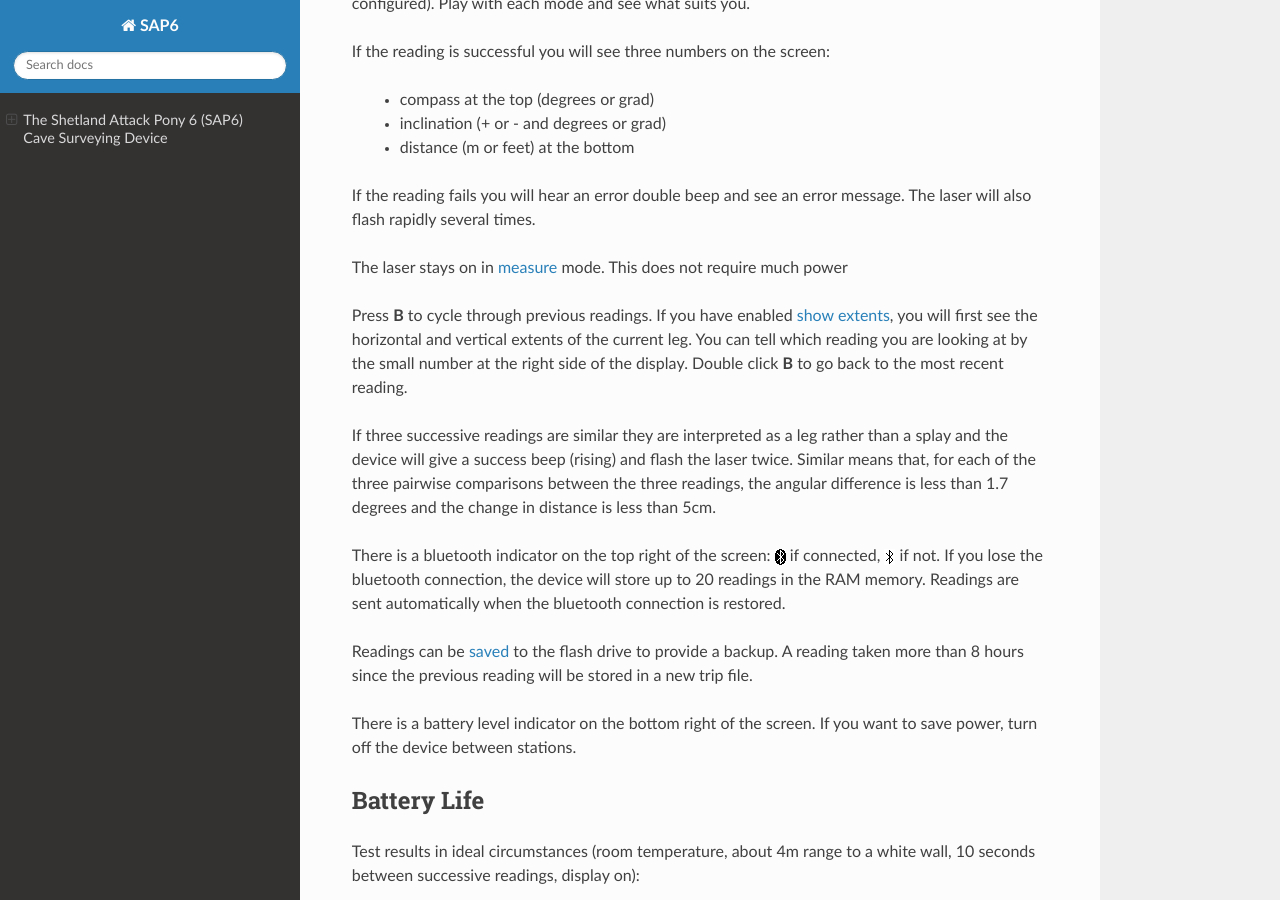
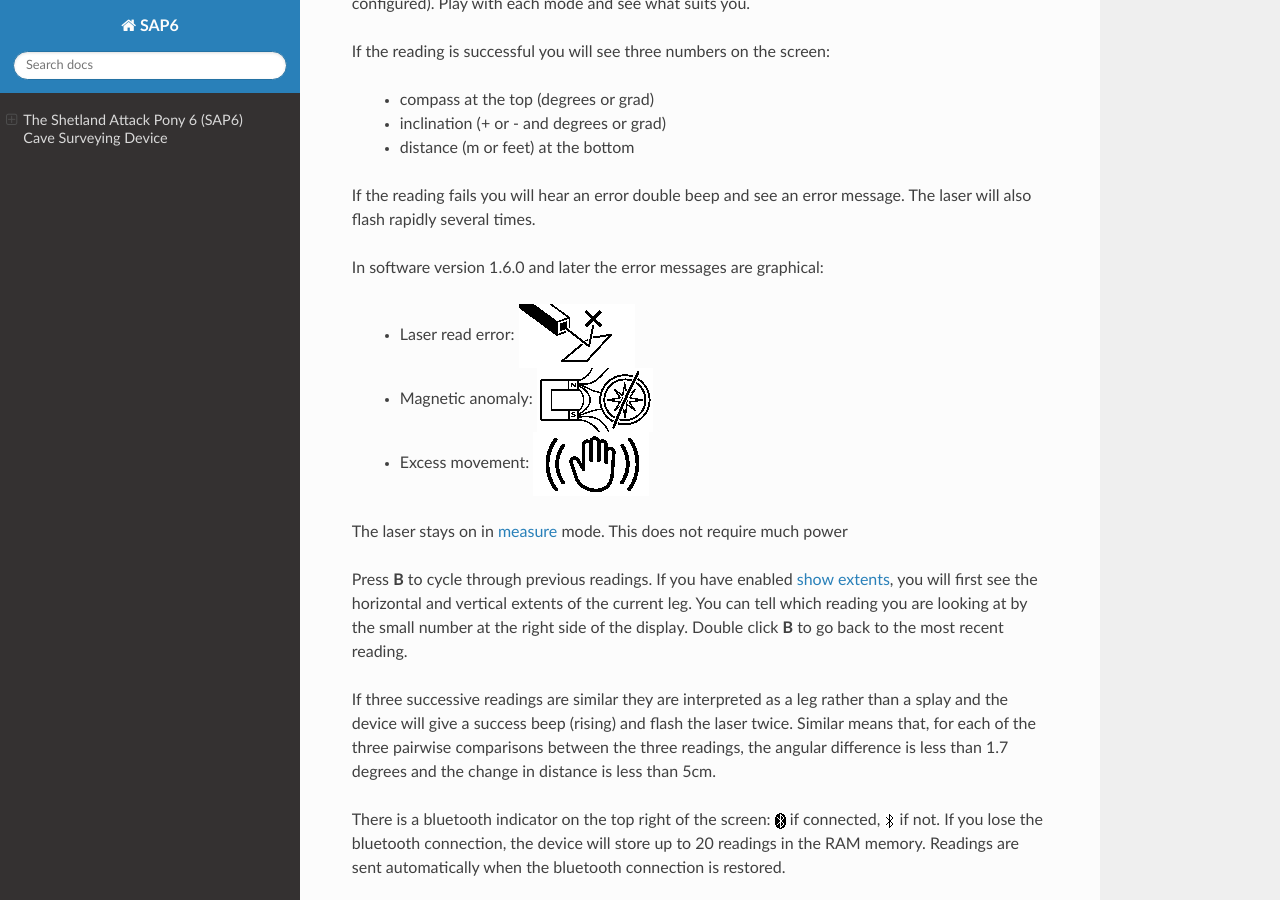
Before and after one commit to furbrain/STIC, a Sphinx documentation site: the page built from firmware/docs/source/index.rst, in a window 1280 px wide and 900 px high, scrolled down 750 px. Built offline with Sphinx 7.4.7 and the Read the Docs theme 3.1.0, drawn with Linux system fonts in a browser that asks for light colours.

Commit message:
Update docs

```diff
--- a/firmware/docs/source/index.rst
+++ b/firmware/docs/source/index.rst
@@ -49,6 +49,18 @@ If the reading is successful you will see three numbers on the screen:
 
 If the reading fails you will hear an error double beep and see an error message.
 The laser will also flash rapidly several times.
+
+.. |error_laser| image:: error_laser.png
+
+.. |error_magnetic| image:: error_magnetic.png
+
+.. |error_movement| image:: error_movement.png
+
+In software version 1.6.0 and later the error messages are graphical:
+
+  * Laser read error: |error_laser|
+  * Magnetic anomaly: |error_magnetic|
+  * Excess movement: |error_movement|
 
 The laser stays on in :ref:`measure <measure>` mode. This does not require much power
 
```
Also changed, not shown: firmware/docs/source/error_laser.png (added), firmware/docs/source/error_magnetic.png (added), firmware/docs/source/error_movement.png (added).
